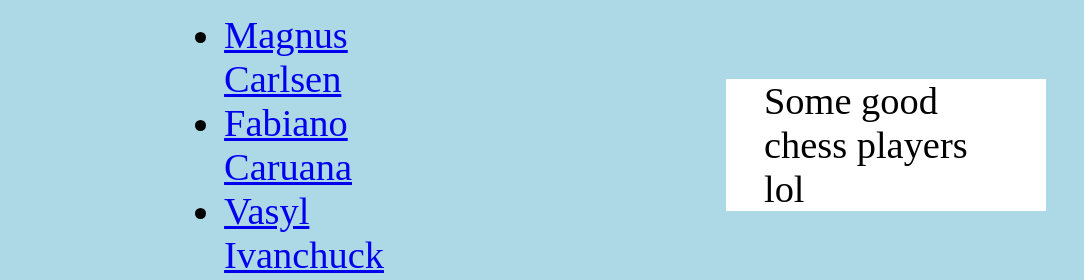
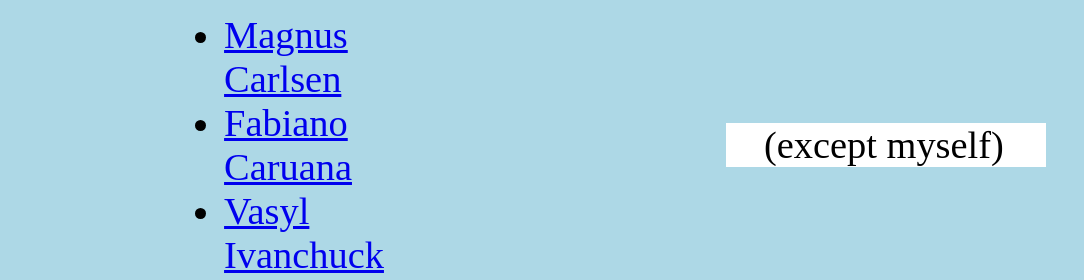
Before and after one commit to Artem-neloshkaPerevtilennia/Labka5, a plain HTML site: page index.html in a window 1280 px wide. Shown: the top 280 px of the page, 196-1280 px from the left. Drawn offline with Linux system fonts and the light colour scheme.

Commit message:
just 2 js tasks

```diff
--- a/index.html
+++ b/index.html
@@ -37,7 +37,7 @@
           </li>
         </ul>
       </nav>
-      <div class="x">
+      <div id="x">
         <p>Some good chess players lol</p>
       </div>
     </header>
@@ -80,7 +80,7 @@
 
         <!-- Footer -->
         <footer class="footer">
-          <div class="y">
+          <div id="y">
             <p>(except myself)</p>
           </div>
           <p class="quote">
--- a/script.js
+++ b/script.js
@@ -0,0 +1,27 @@
+// task 1
+const swapContent = (id1, id2) => {
+  const element1 = document.getElementById(id1);
+  const element2 = document.getElementById(id2);
+
+  // Ensure both elements exist
+  if (element1 && element2) {
+    const tempContent = element1.innerHTML;
+    element1.innerHTML = element2.innerHTML;
+    element2.innerHTML = tempContent;
+  } else {
+    console.error("One or both elements do not exist.");
+  }
+};
+
+swapContent("x", "y");
+
+//task 2
+const circleArea = (radius) => Math.PI * radius ** 2;
+const writeText = (containerName, text) => {
+  document.getElementsByClassName(containerName)[0].innerHTML += text;
+}
+
+const radius = 3;
+writeText("main-content", circleArea(radius));
+
+//task 3
--- a/style.css
+++ b/style.css
@@ -96,22 +96,22 @@
 }
 
 /* Dynamic Blocks */
-.x,
-.y {
+#x,
+#y {
   background-color: white;
   display: flex;
   align-items: center;
   font-size: 3vw;
 }
 
-.x {
+#x {
   width: 25vw;
   min-height: 50%;
   margin: 0 3%;
   padding: 0 3%;
 }
 
-.y {
+#y {
   width: 25vw;
   min-height: 50%;
   margin: 0 5%;
```
